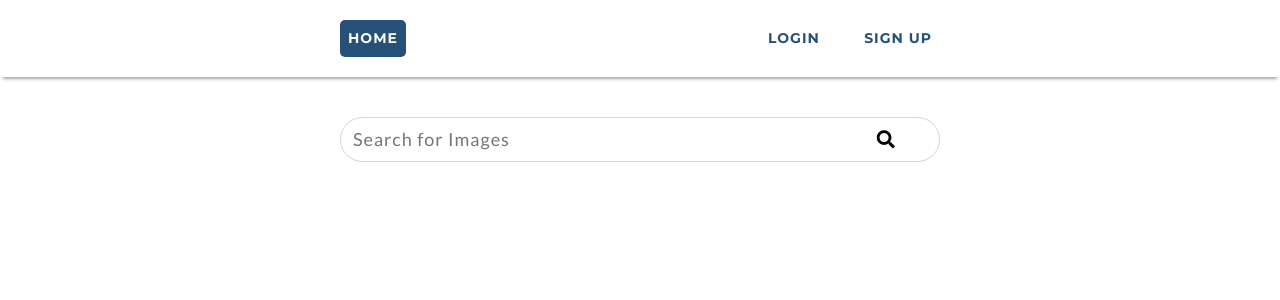
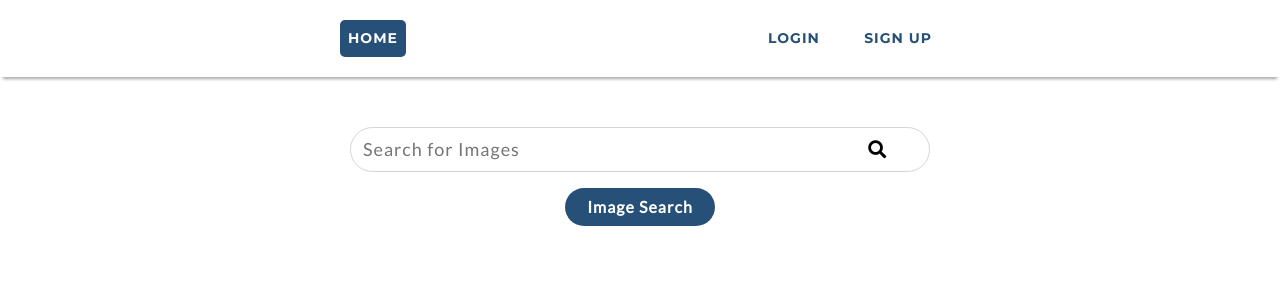
Before and after one commit to wmemorgan/image-gallery-app-client, a React (Create React App) app: page / in a window 1280 px wide. Shown: the top 300 px of the page. Built offline with nearby package versions, Linux system fonts and the light colour scheme; no server answers.

Commit message:
Add Search Button

```diff
--- a/src/components/ImageComponents/ImageSearch.js
+++ b/src/components/ImageComponents/ImageSearch.js
@@ -68,6 +68,7 @@ class ImageSearch extends Component {
 		return (
 			<>
 				<S.SearchForm onSubmit={this.submitHandler}>
+					<S.FormInputContainer>
 						<input
 							name="search"
 							placeholder="Search for Images"
@@ -79,7 +80,10 @@ class ImageSearch extends Component {
 							type="submit"
 							value="&#xF002;"
 						></S.SearchIcon>
+					</S.FormInputContainer>
+					<S.SearchButton type="submit" primary>Image Search</S.SearchButton>
 				</S.SearchForm>
+
 				{this.state.isLoading && (
 					<Loader type="Puff" color="#265077" height="60" width="60" />
 				)}
--- a/src/components/ImageComponents/ImageStyles.js
+++ b/src/components/ImageComponents/ImageStyles.js
@@ -6,17 +6,30 @@ import {
 	flex,
 	breakpoints,
 } from "../DesignComponents/theme";
+import Button from "../DesignComponents/Button"
+
+
+export const FormInputContainer = styled.div`
+	width: 100%;
+    ${flex("row", "center", "space-between")};
+    margin-bottom: 2vh;
+    padding: 1rem;
+    border: 1px solid ${colorScheme.secondaryBorderColor}
+    border-radius: 25px;
+`;
 
 export const SearchForm = styled.form`
 	width: 90%;
     max-width: 600px;
     height: auto;
-    ${flex("row", "center", "space-between")}
+    ${flex("column", "center", "center")};
+    // ${flex("row", "center", "space-between")}
     margin: 5vh auto;
     margin-bottom: 1vh;
     padding: 1rem;
-    border: 1px solid ${colorScheme.secondaryBorderColor}
-    border-radius: 25px;
+    border: none;
+    // border: 1px solid ${colorScheme.secondaryBorderColor}
+    // border-radius: 25px;
 
 	input {
         width: 80%;
@@ -54,3 +67,10 @@ export const ImagePreview = styled.div`
 		width: 100%;
 	}
 `;
+
+export const SearchButton = styled(Button)`
+    width: 150px;
+    color: ${color.lightText};
+    letter-spacing: 0.1rem;
+    outline: none;
+`;
```
Lines whose indentation alone changed are shown as unchanged.
